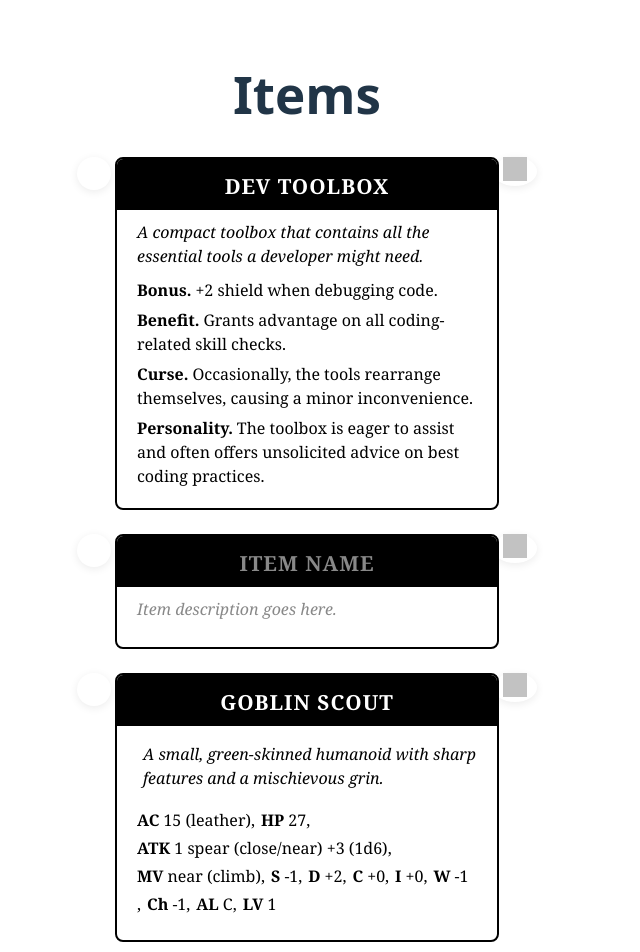
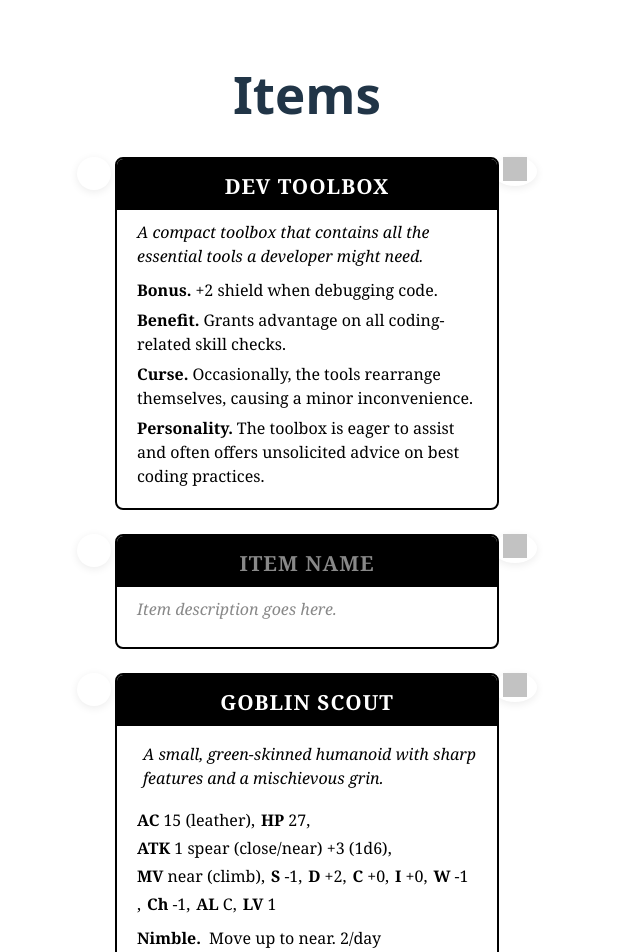
Before and after one commit to nelsonfncosta/statblock-gen, a React (Vite) app: page / in a window 1280 px wide. Shown: the top 952 px of the page, without its empty margins (333-973 px from the left). Built offline with nearby package versions, Linux system fonts and the light colour scheme; grey boxes are pictures that could not be loaded.

Commit message:
More features for Creature stat block

```diff
--- a/src/App.jsx
+++ b/src/App.jsx
@@ -42,6 +42,13 @@ const DemoNPC = {
   Ch: "-1",
   AL: "C",
   LV: "1",
+  feats: [
+    {
+      id: 1,
+      name: "Nimble.",
+      description: " Move up to near. 2/day",
+    },
+  ],
 };
 
 const emptyCreature = {
@@ -83,7 +90,7 @@ const itemToMarkdown = (item) => {
 
 const creatureToMarkdown = (creature) => {
   let md = `### ${wrapText(creature.name || "Creature Name")}`;
-  if (creature.description) md += `\n${wrapText(creature.description)}`;
+  if (creature.description) md += `\n${wrapText(creature.description)}  `;
   if (creature.armorClass)
     md += `\n**Armor Class:** ${wrapText(creature.armorClass)}`;
   if (creature.hitPoints)
@@ -95,6 +102,20 @@ const creatureToMarkdown = (creature) => {
     .filter(Boolean)
     .join(", ");
   if (stats) md += `\n**Stats:** ${wrapText(stats)}`;
+
+  if (creature.feats && creature.feats.length > 0) {
+    md += "  ";
+    creature.feats.forEach((feat, i) => {
+      if (
+        (feat.name && feat.name.trim()) ||
+        (feat.description && feat.description.trim())
+      ) {
+        md += `\n**${wrapText(feat.name || "Feat")}:** ${wrapText(
+          feat.description || ""
+        )}  `; // two spaces for soft break
+      }
+    });
+  }
   return md.trim() + "\n";
 };
 
--- a/src/Creature.css
+++ b/src/Creature.css
@@ -1,3 +1,56 @@
+/* Creature Feat Styles */
+
+.creature-feat-section {
+  margin-bottom: 6px;
+  text-align: left;
+}
+
+.creature-feat-title {
+  font-weight: bold;
+  color: #000;
+  margin-right: 4px;
+}
+
+.creature-feat-input {
+  color: #000;
+}
+/* Show add button only on hover of creature card */
+.show-on-hover {
+  opacity: 0;
+  max-height: 0;
+  overflow: hidden;
+  transition: max-height 0.5s ease-in-out, opacity 0.35s ease-in-out;
+  will-change: max-height, opacity;
+}
+.creature-card:hover .show-on-hover {
+  opacity: 1;
+  max-height: 300px;
+  overflow: visible;
+}
+/* Creature Add Button Styles */
+.card-add-btn {
+  display: inline-flex;
+  align-items: center;
+  justify-content: center;
+  width: 40px;
+  height: 40px;
+  background: transparent;
+  color: #000;
+  font-size: 2.2rem;
+  font-weight: bold;
+  border: none;
+  box-shadow: none;
+  cursor: pointer;
+  transition: color 0.2s;
+}
+.opt-field-option {
+  margin-right: 8px;
+  cursor: pointer;
+  transition: font-weight 0.2s;
+}
+.opt-field-option:hover {
+  font-weight: bold;
+}
 .creature-compact-row > .comma {
   margin-right: 6px;
   font-weight: normal;
--- a/src/Creature.jsx
+++ b/src/Creature.jsx
@@ -18,6 +18,20 @@ function CreatureBlock({ creature, onChange }) {
     AL: creature?.AL || "",
     LV: creature?.LV || "",
   });
+  const [feats, setFeats] = useState(creature?.feats || []);
+
+  const handleAddField = (fieldType) => {
+    if (fieldType === "feat") {
+      setFeats((prev) => [
+        ...prev,
+        {
+          id: Date.now(),
+          name: "feature name.",
+          description: "feature description.",
+        },
+      ]);
+    }
+  };
 
   const handleStatChange = (stat, value) => {
     setStats((prev) => {
@@ -155,6 +169,75 @@ function CreatureBlock({ creature, onChange }) {
           </React.Fragment>
         ))}
       </div>
+      {feats.length > 0 &&
+        feats.map((feat, idx) => (
+          <div className="creature-feat-section" key={feat.id || idx}>
+            <span
+              className="creature-feat-title"
+              style={{ cursor: "pointer" }}
+              contentEditable
+              suppressContentEditableWarning
+              onBlur={(e) => {
+                const newValue = e.target.innerText.trim();
+                let updatedFeats = feats.map((f, i) =>
+                  i === idx ? { ...f, name: newValue } : f
+                );
+                // Remove if both name and description are empty
+                updatedFeats = updatedFeats.filter(
+                  (f) => f.name.trim() !== "" || f.description.trim() !== ""
+                );
+                setFeats(updatedFeats);
+                if (onChange) onChange({ ...creature, feats: updatedFeats });
+              }}
+              tabIndex={0}
+            >
+              {feat.name}
+            </span>
+            <span
+              className="creature-feat-input"
+              style={{ cursor: "pointer" }}
+              contentEditable
+              suppressContentEditableWarning
+              onBlur={(e) => {
+                const newValue = e.target.innerText.trim();
+                let updatedFeats = feats.map((f, i) =>
+                  i === idx ? { ...f, description: newValue } : f
+                );
+                // Remove if both name and description are empty
+                updatedFeats = updatedFeats.filter(
+                  (f) => f.name.trim() !== "" || f.description.trim() !== ""
+                );
+                setFeats(updatedFeats);
+                if (onChange) onChange({ ...creature, feats: updatedFeats });
+              }}
+              tabIndex={0}
+            >
+              {feat.description}
+            </span>
+          </div>
+        ))}
+      <div
+        className="show-on-hover"
+        style={{ marginTop: "12px", textAlign: "center" }}
+      >
+        <button
+          className="card-add-btn"
+          onClick={(e) => {
+            e.stopPropagation();
+            e.preventDefault();
+          }}
+        >
+          +
+        </button>
+        <div>
+          <span
+            className="opt-field-option"
+            onClick={() => handleAddField("feat")}
+          >
+            Feature
+          </span>
+        </div>
+      </div>
     </div>
   );
 }
```
